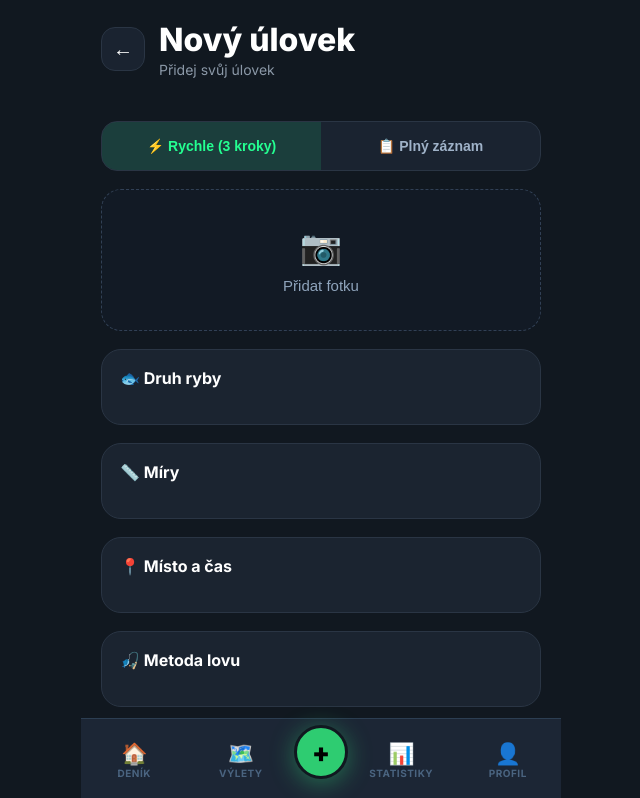
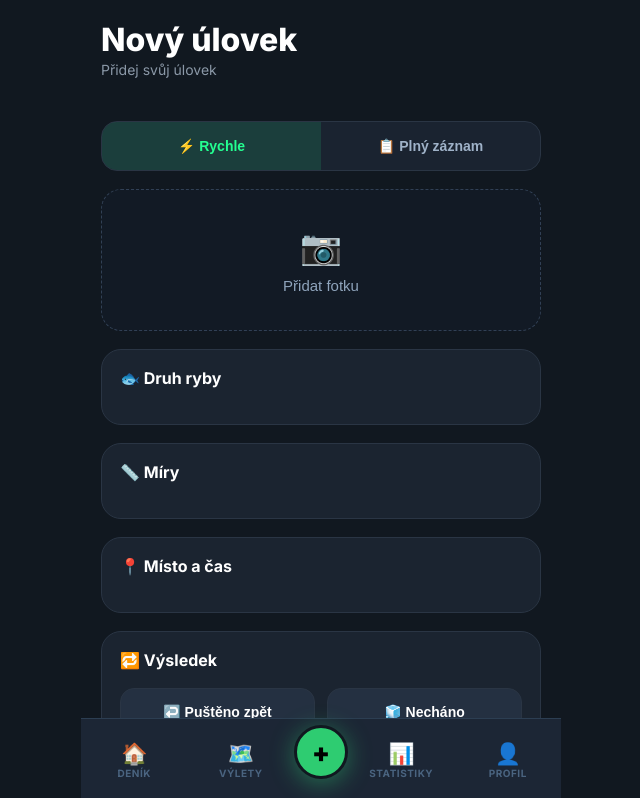
Before and after one commit to Moravec291678/chytnu.cz, a React (Vite) app: page /add in a window 1280 px wide. Shown: the top 798 px of the page, without its empty margins (319-959 px from the left). Built offline with nearby package versions, Linux system fonts and the light colour scheme.

Commit message:
Add quick and full modes to add catch page

```diff
--- a/src/pages/AddCatchPage.css
+++ b/src/pages/AddCatchPage.css
@@ -57,7 +57,7 @@
   background: #1a2330;
 }
 
-.add-catch-mode-switch button {
+.mode-button {
   height: 48px;
 
   border: none;
@@ -70,9 +70,15 @@
   font-weight: 600;
 
   cursor: pointer;
+
+  transition: 0.2s ease;
 }
 
-.add-catch-mode-switch button:first-child {
+.mode-button:hover {
+  background: #243041;
+}
+
+.mode-button-active {
   background: rgba(36, 255, 145, 0.12);
 
   color: #24ff91;
--- a/src/pages/AddCatchPage.jsx
+++ b/src/pages/AddCatchPage.jsx
@@ -1,12 +1,12 @@
+import { useState } from "react";
 import Layout from "../shared/layout/Layout";
 import "./AddCatchPage.css";
 function AddCatchPage() {
+  const [displayFull, setDisplayFull] = useState(false);
   return (
     <Layout>
       <div className="add-catch-page">
         <header className="add-catch-header">
-          <button className="back-button">←</button>
-
           <div>
             <h1>Nový úlovek</h1>
             <p>Přidej svůj úlovek</p>
@@ -14,9 +14,23 @@ function AddCatchPage() {
         </header>
 
         <section className="add-catch-mode-switch">
-          <button>⚡ Rychle (3 kroky)</button>
+          <button
+            className={
+              !displayFull ? "mode-button mode-button-active" : " mode-button"
+            }
+            onClick={() => setDisplayFull(false)}
+          >
+            ⚡ Rychle
+          </button>
 
-          <button>📋 Plný záznam</button>
+          <button
+            className={
+              displayFull ? "mode-button mode-button-active" : " mode-button"
+            }
+            onClick={() => setDisplayFull(true)}
+          >
+            📋 Plný záznam
+          </button>
         </section>
 
         <section className="add-catch-photo-section">
@@ -35,13 +49,18 @@ function AddCatchPage() {
         <section className="add-catch-section">
           <h2>📏 Míry</h2>
 
-          <div className="measurements-grid"></div>
+          <div className="measurements-grid">
+            {/* {displayFull && input.delkaBoje} */}
+          </div>
         </section>
 
         <section className="add-catch-section">
           <h2>📍 Místo a čas</h2>
+          {/* {displayFull && input.cisloReviru, typ dna, hloubka, } */}
         </section>
 
+        {displayFull && (
+          <>
             <section className="add-catch-section">
               <h2>🎣 Metoda lovu</h2>
             </section>
@@ -53,6 +72,8 @@ function AddCatchPage() {
             <section className="add-catch-section">
               <h2>🌤️ Podmínky</h2>
             </section>
+          </>
+        )}
 
         <section className="add-catch-section">
           <h2>🔁 Výsledek</h2>
@@ -64,6 +85,7 @@ function AddCatchPage() {
           </div>
         </section>
 
+        {displayFull && (
           <section className="add-catch-section">
             <h2>📝 Poznámky</h2>
 
@@ -75,6 +97,7 @@ function AddCatchPage() {
               <span>⭐ Označit jako oblíbený</span>
             </label>
           </section>
+        )}
 
         <button className="save-catch-button">✓ Uložit úlovek</button>
       </div>
--- a/src/pages/HomePage.jsx
+++ b/src/pages/HomePage.jsx
@@ -12,8 +12,8 @@ import "./HomePage.css";
 
 const SORT_OPTIONS = [
   { key: "nejnovejsi", label: "🕒 Nejnovější" },
-  { key: "nejvice", label: "🔝 Nejvíce úlovků" },
-  { key: "nejmene", label: "🔽 Nejméně úlovků" },
+  { key: "nejvice", label: "⬆️ Nejvíce úlovků" },
+  { key: "nejmene", label: "⬇️ Nejméně úlovků" },
   { key: "nejtezsi", label: "⚖️ Nejtěžší" },
   { key: "nejlehci", label: "⚖️ Nejlehčí" },
   { key: "nejdelsi", label: "📏 Nejdelší" },
```
Lines whose indentation alone changed are shown as unchanged.
